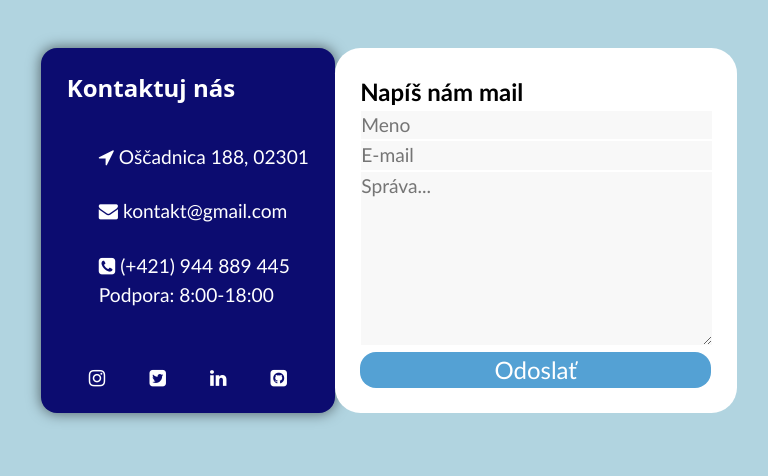
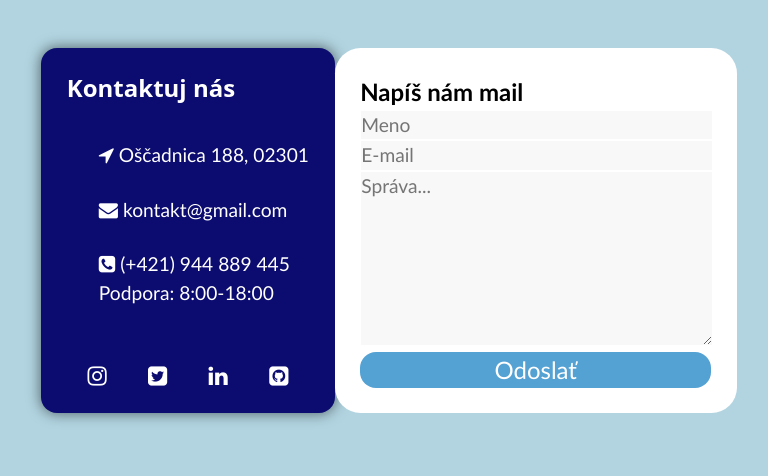
Before and after one commit to PeterKulas/VAII_Semestr-lnaPr, a PHP site: page /html/kontakt.html in a window 1280 px wide. Shown: the part 75-551 px from the top of the page, without its empty margins (251-1019 px from the left). Run offline with PHP 8.4, Linux system fonts and the light colour scheme; some libraries are stand-ins or nearby versions.

Commit message:
ci-footer font-size

```diff
--- a/Checkpoint1/css/kontakt.css
+++ b/Checkpoint1/css/kontakt.css
@@ -31,7 +31,7 @@
 .ci-footer {
   display: flex;
   justify-content: space-around;
-  font-size: 120%;
+  font-size: 140%;
 }
 
 .ci-footer i {
```
